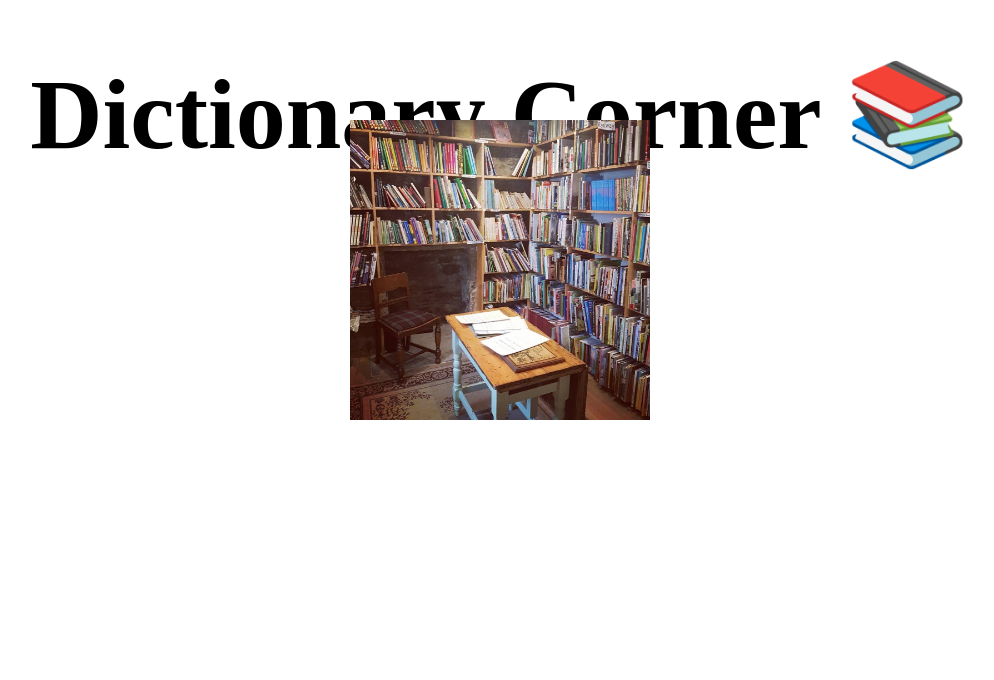
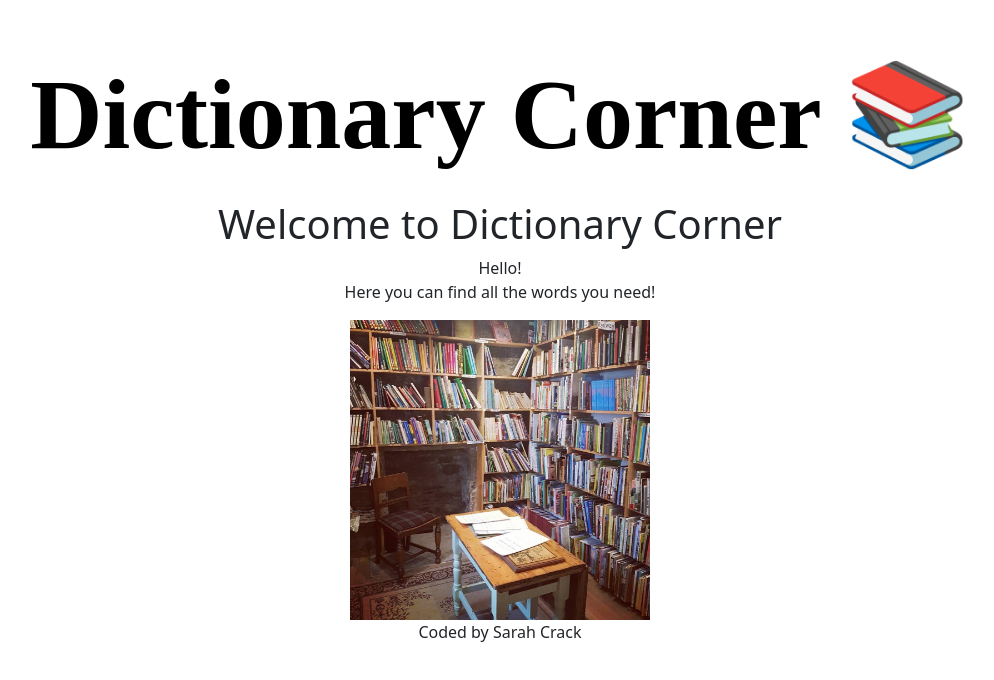
Before and after one commit to sarahcrack/dictionary-corner, a React (Create React App) app: page / in a window 1280 px wide. Shown: the top 680 px of the page, without its empty margins (140-1134 px from the left). Built offline with nearby package versions, Linux system fonts and the light colour scheme; a web font is replaced by a local one.

Commit message:
created App and Dictionary components and basic text for page

```diff
--- a/src/App.js
+++ /dev/null
@@ -1,13 +0,0 @@
-import "./App.css";
-import bookshop from "./images/bookshop.jpg";
-
-function App() {
-  return (
-    <main className="App">
-      <header className="App-header">Dictionary Corner 📚</header>
-      <img src={bookshop} className="Bookshop" alt="bookshop" />
-    </main>
-  );
-}
-
-export default App;
--- a/src/App.css
+++ b/src/Components/App/App.css
@@ -1,8 +1,11 @@
 @import url("https://fonts.googleapis.com/css2?family=Tilt+Prism&display=swap");
 
 .App {
+  margin-top: 20px;
+}
+
+.container {
   text-align: center;
-  margin-top: 20px;
 }
 
 .App-header {
@@ -12,11 +15,24 @@
   font-weight: bold;
   font-family: "Tilt Prism", cursive;
   font-size: 100px;
+  margin-bottom: 80px;
 }
 
 .Bookshop {
-  margin-top: 400px;
+  margin-top: 600px;
   display: block;
   margin: 0 auto;
   width: 300px;
 }
+
+.content {
+  display: flex;
+  flex-direction: column;
+}
+
+.App-footer {
+  margin-top: 500px;
+  display: block;
+  margin: 0 auto;
+  width: 300px;
+}
--- /dev/null
+++ b/src/Components/App/App.js
@@ -0,0 +1,26 @@
+import React from "react";
+import "./App.css";
+import Dictionary from "../Dictionary/Dictionary";
+import bookshop from "../Images/bookshop.jpg";
+
+function App() {
+  return (
+    <div className="App">
+      <div className="container">
+        <header className="App-header">Dictionary Corner 📚</header>
+        <div className="Dictionary-content">
+          <main>
+            {" "}
+            <h1>Welcome to Dictionary Corner</h1>
+            <Dictionary />
+            <p>Here you can find all the words you need!</p>
+            <img src={bookshop} className="Bookshop img-fluid" alt="bookshop" />
+          </main>
+        </div>
+        <footer className="App-footer">Coded by Sarah Crack</footer>
+      </div>
+    </div>
+  );
+}
+
+export default App;
--- /dev/null
+++ b/src/Components/Dictionary/Dictionary.js
@@ -0,0 +1,6 @@
+import React from "react";
+function Dictionary() {
+  return <div className="Dictionary">Hello!</div>;
+}
+
+export default Dictionary;
```
Also changed, not shown: src/index.js (+6 -6 lines), src/Components/Images/bookshop.jpg (renamed from src/images/bookshop.jpg), 1 other file (tests, documents, lock files or other folders).
